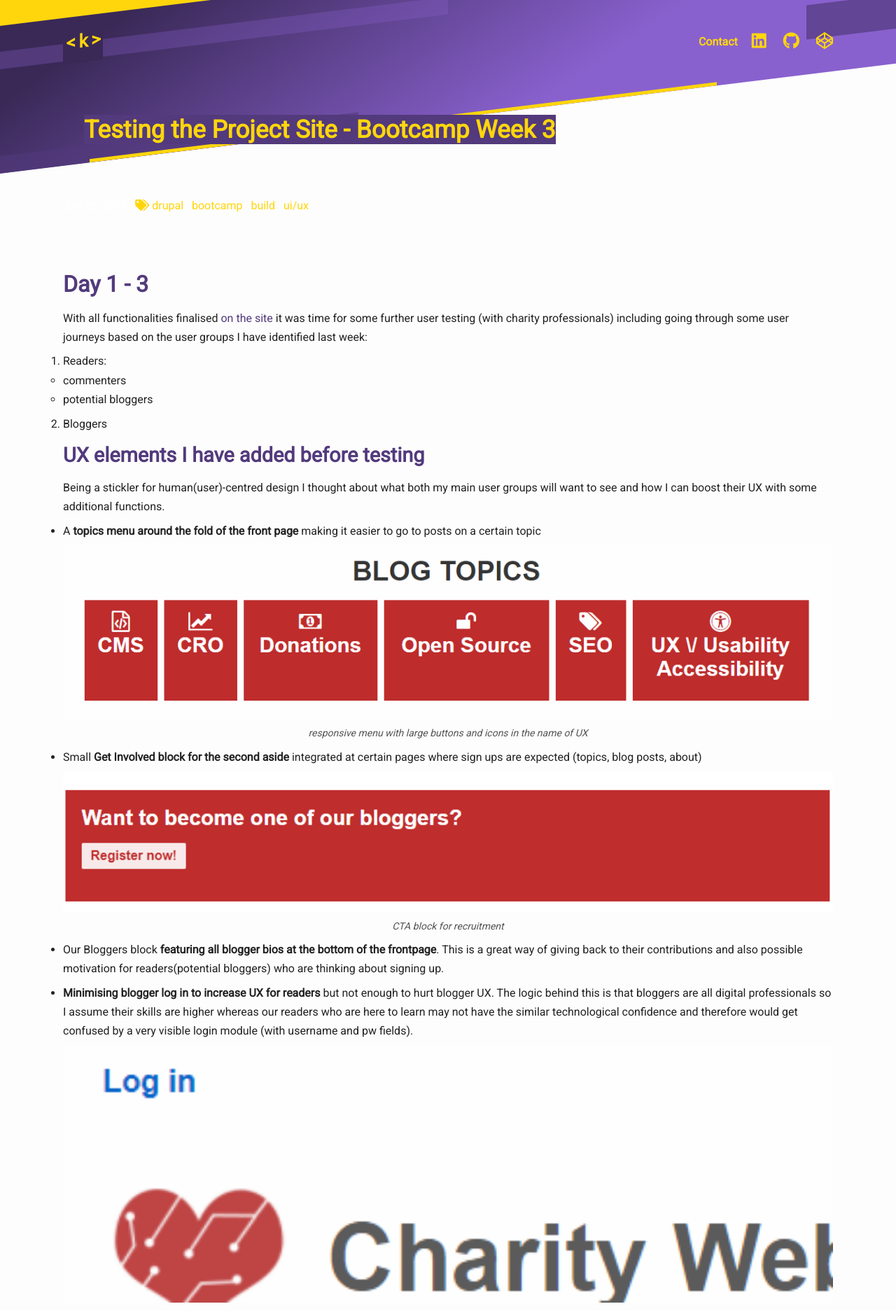
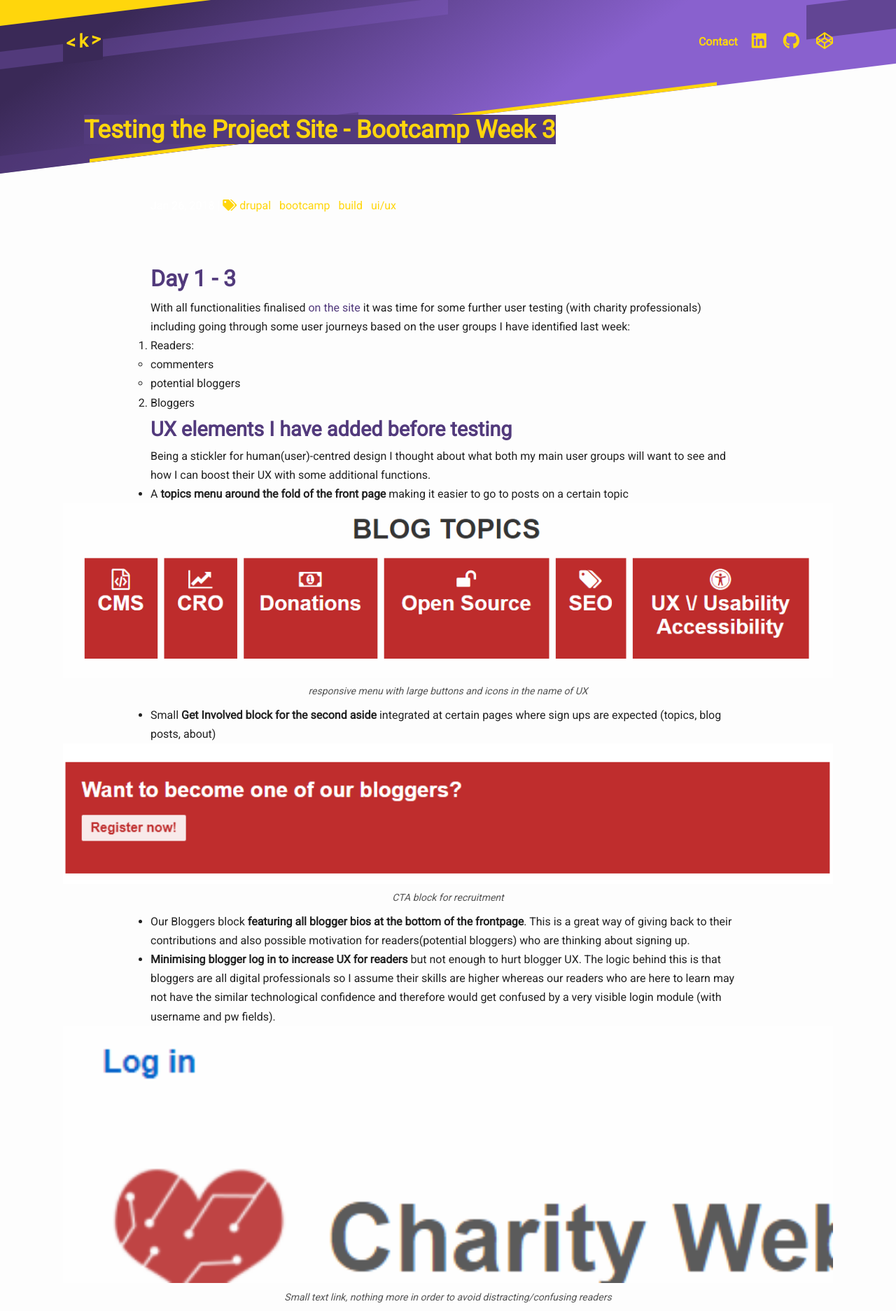
Before and after one commit to krisztin/krisztin.github.io, a Jekyll site: the page built from _posts/2018-01-26-bootcamp3.md, in a window 1280 px wide. Shown: the top 1873 px of the page at 70% size. Built offline with Jekyll 4.4.1, drawn with Linux system fonts in a browser that asks for light colours; nearby versions of some CDN libraries.

Commit message:
skinnier text width for content pages

```diff
--- a/_sass/minima.scss
+++ b/_sass/minima.scss
@@ -27,6 +27,7 @@ $colour-grey--dark: darken($colour-grey, 25%) !default;
 // Alignment & Spacings
 $spacing-unit: 30px !default;
 $content-width: 1100px !default;
+$text-width: 850px !default;
 
 // Media query breakpoints
 $mobile: 400px !default;
--- a/_sass/minima/_base.scss
+++ b/_sass/minima/_base.scss
@@ -27,6 +27,25 @@ body {
 main {
   display: block;
   /* Default value of `display` of `main` element is 'inline' in IE 11. */
+}
+
+.content {
+
+  h1,
+  h2,
+  h3,
+  h4,
+  h5,
+  h6,
+  p,
+  blockquote,
+  pre,
+  ul,
+  ol,
+  dl {
+    max-width: $text-width;
+    margin: auto;
+  }
 }
 
 /**
```
